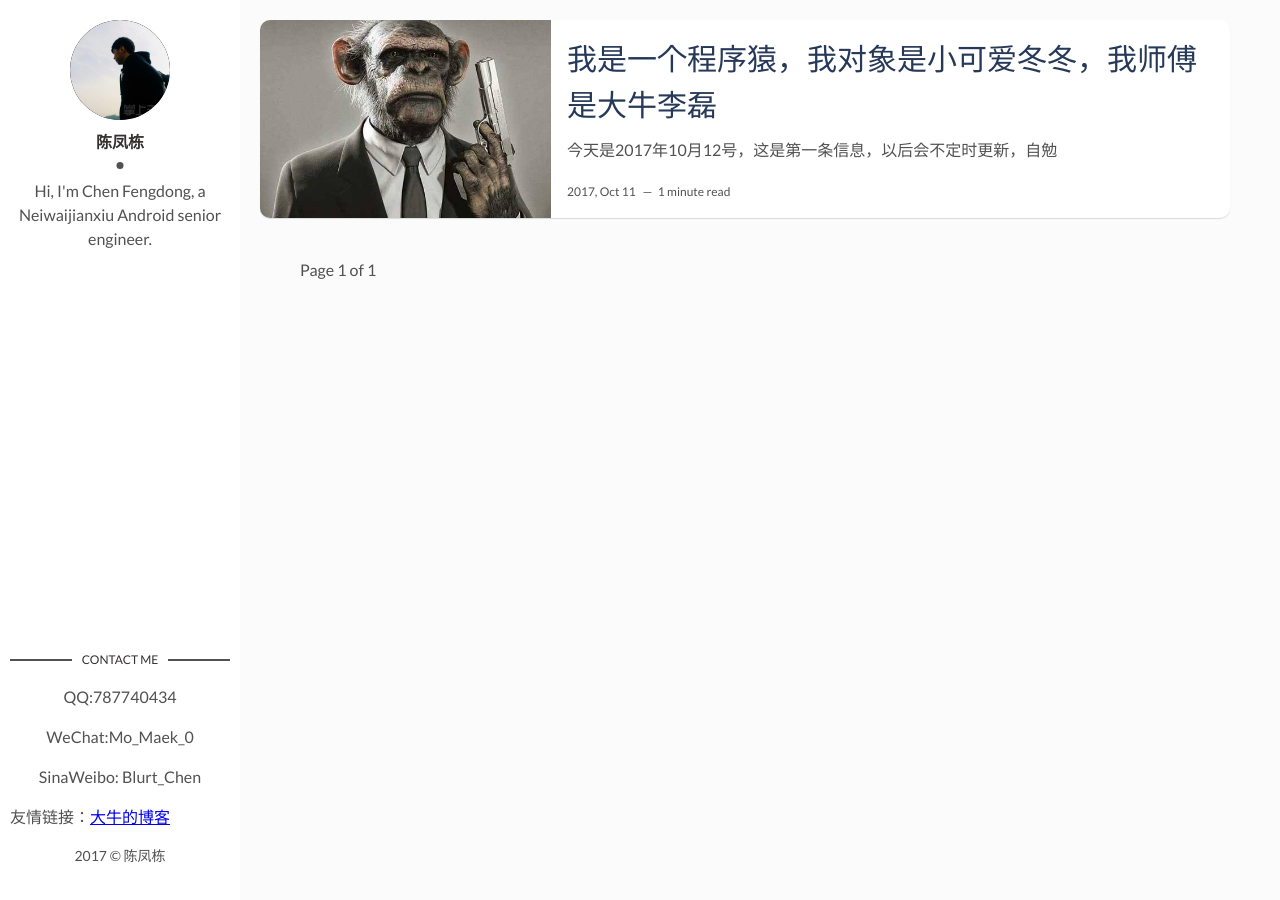
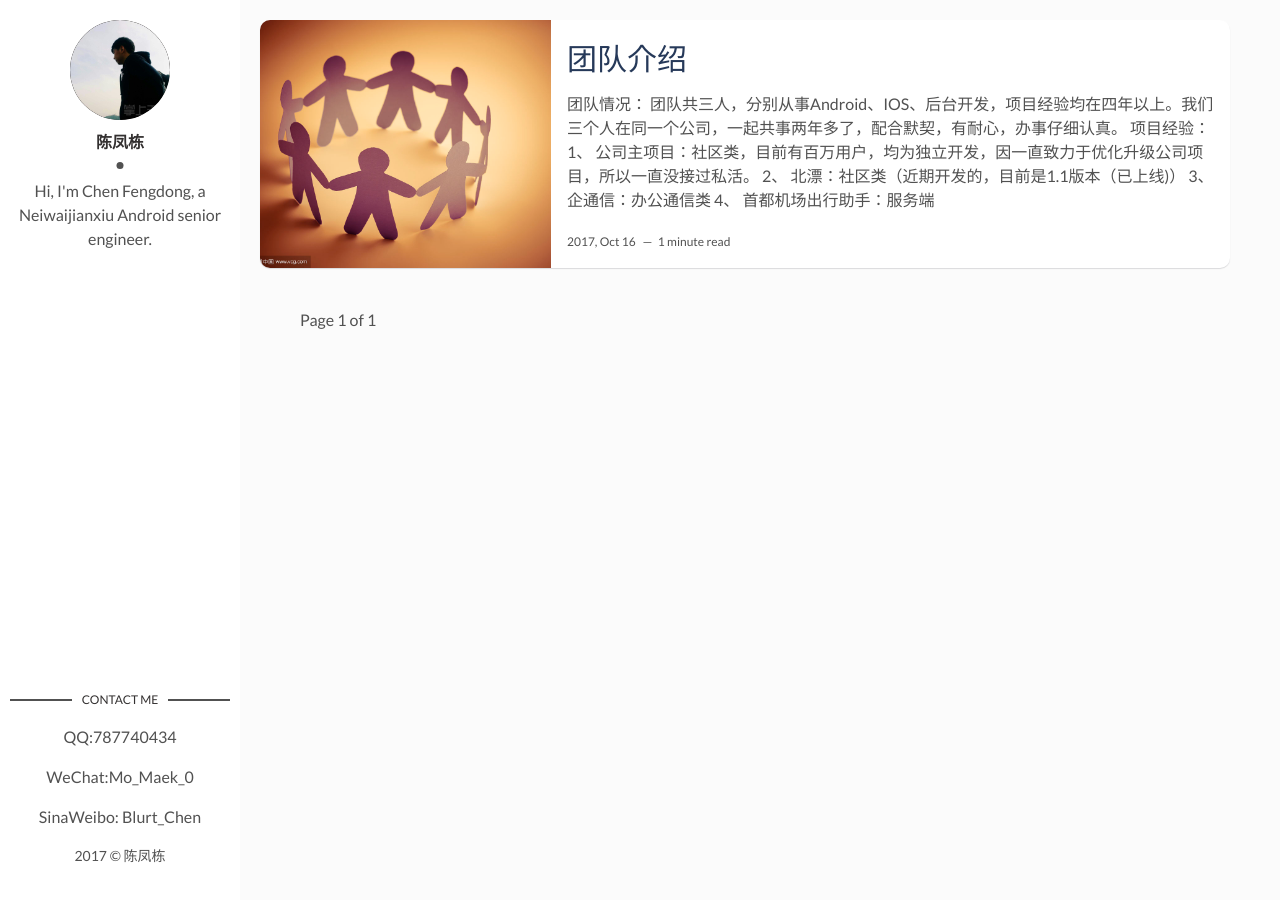
Before and after one commit to SpellarBot/FirstBlog, a Jekyll site: the page built from index.html, in a window 1280 px wide. Built offline with Jekyll 4.4.1, drawn with Linux system fonts in a browser that asks for light colours; the list of posts is cut into pages by our own code; comment, search, counter and statistics services are not loaded.

Commit message:
提交团队简历

```diff
--- a/_layouts/main.html
+++ b/_layouts/main.html
@@ -17,11 +17,11 @@ layout: default
       <p style='text-align: center;'> QQ:787740434 </p>
       <p style='text-align: center;'> WeChat:Mo_Maek_0 </p>
       <p style='text-align: center;'> SinaWeibo: Blurt_Chen</p>
-      <p> 友情链接：<a href="http://lilei.acept.top/">大牛的博客</a></p>
-      <script type="text/javascript">var cnzz_protocol = (("https:" == document.location.protocol) ? " https://" : " http://");document.write(unescape("%3Cspan id='cnzz_stat_icon_1265023924'%3E%3C/span%3E%3Cscript src='" + cnzz_protocol + "s13.cnzz.com/z_stat.php%3Fid%3D1265023924%26show%3Dpic1' type='text/javascript'%3E%3C/script%3E"));</script>
+      <!-- <p> 友情链接：<a href="http://lilei.acept.top/">大牛的博客</a></p> -->
     </section> <!-- End Section Contact -->
     <div class="copyright">
       <p>{{site.time | date: '%Y'}} &copy; {{site.author}}</p>
+      <script type="text/javascript">var cnzz_protocol = (("https:" == document.location.protocol) ? " https://" : " http://");document.write(unescape("%3Cspan id='cnzz_stat_icon_1265023924'%3E%3C/span%3E%3Cscript src='" + cnzz_protocol + "s13.cnzz.com/z_stat.php%3Fid%3D1265023924%26show%3Dpic' type='text/javascript'%3E%3C/script%3E"));</script>
     </div>
   </footer> <!-- End Footer -->
 </aside> <!-- End Sidebar -->
--- a/_posts/2017-10-12-abc.markdown
+++ /dev/null
@@ -1,9 +0,0 @@
----
-layout: post
-title: 我是一个程序猿，我对象是小可爱冬冬，我师傅是大牛李磊
-date: 2017-10-12 00:00:00 +0300
-description: 今天是2017年10月12号，这是第一条信息，以后会不定时更新，自勉
-img: timg.jpeg # Add image post (optional)
-tags: [Programming, Learn] # add tag
----
-今天是2017年10月12号，这是第一条信息，以后会不定时更新，自勉
--- /dev/null
+++ b/_posts/2017-10-17-abc.markdown
@@ -0,0 +1,15 @@
+---
+layout: post
+title: 团队介绍
+date: 2017-10-17 00:00:00 +0300
+description: 陈凤栋团队信息详细介绍
+img: team.jpg # Add image post (optional)
+tags: [Team] # add tag
+---
+团队情况：<br />
+	团队共三人，分别从事Android、IOS、后台开发，项目经验均在四年以上。我们三个人在同一个公司，一起共事两年多了，配合默契，有耐心，办事仔细认真。
+项目经验：
+###### 1、	公司主项目：社区类，目前有百万用户，均为独立开发，因一直致力于优化升级公司项目，所以一直没接过私活。
+###### 2、	北漂：社区类（近期开发的，目前是1.1版本（已上线)）
+###### 3、	企通信：办公通信类
+###### 4、	首都机场出行助手：服务端
```
Also changed, not shown: assets/img/team.jpg (added), assets/img/timg.jpeg, 6 other files.
